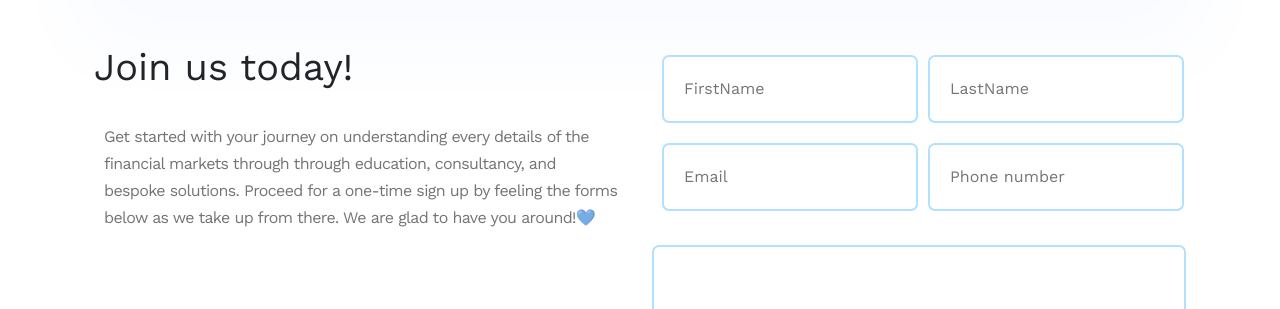
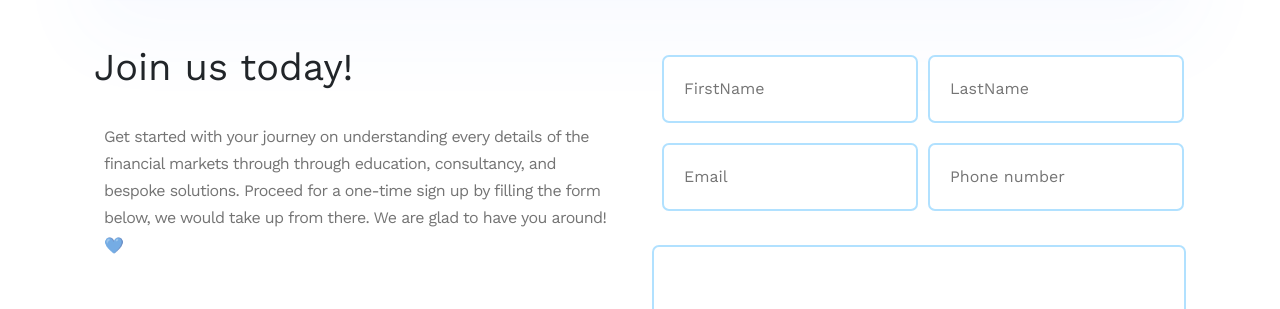
Before and after one commit to TEE2DWHY/TeamDefi, a React (Create React App) app: page /financial-markets in a window 1280 px wide. Shown: the part 3280-3589 px from the top of the page. Built offline with nearby package versions, Linux system fonts and the light colour scheme.

Commit message:
made changes on the academy page

```diff
--- a/src/pages/Forex.js
+++ b/src/pages/Forex.js
@@ -133,7 +133,7 @@ const Forex = () => {
                             <br />
                             <p className="provision-p" style={{ opacity: "0.6" }}>
                                 Get started with your journey on understanding every details of the financial markets through through education, consultancy, and bespoke solutions.
-                                Proceed for a one-time sign up by feeling the forms below as we take up from there. We are glad to have you around!💙
+                                Proceed for a one-time sign up by filling the form below, we would take up from there. We are glad to have you around!💙
                             </p>
                         </div>
                         <form action="/" className="col-lg-6 financial-form" method="POST">
```
